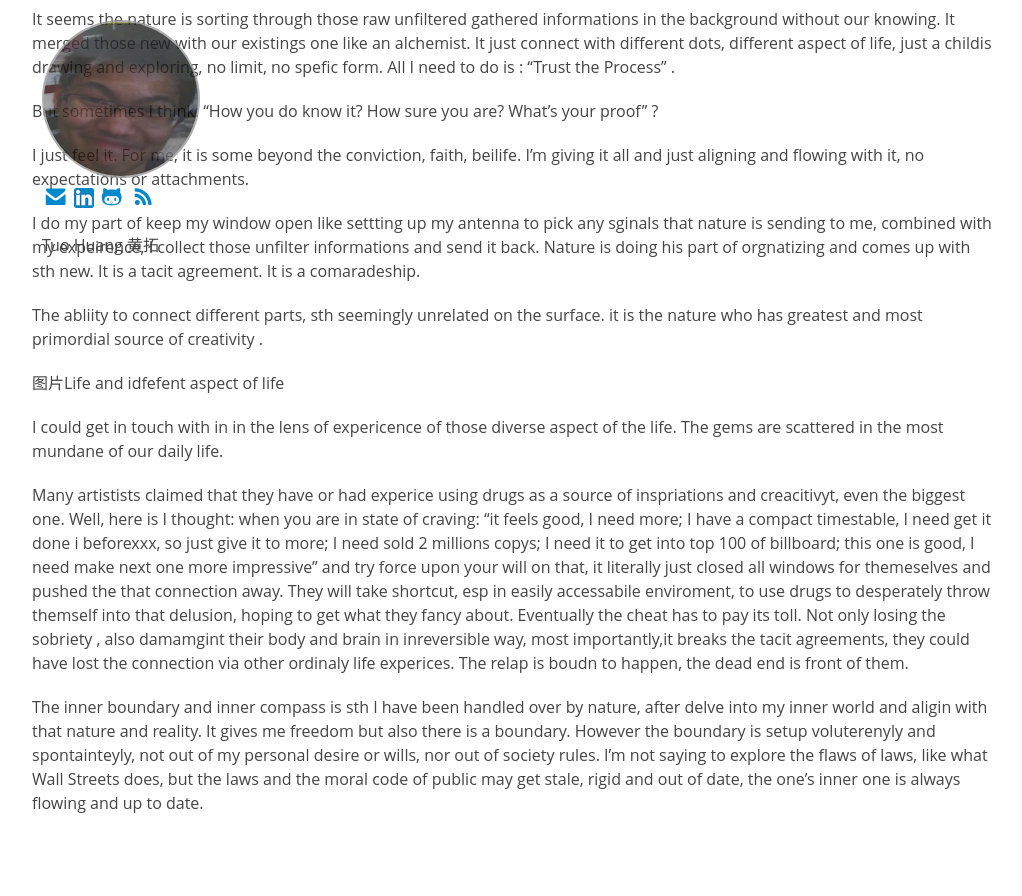
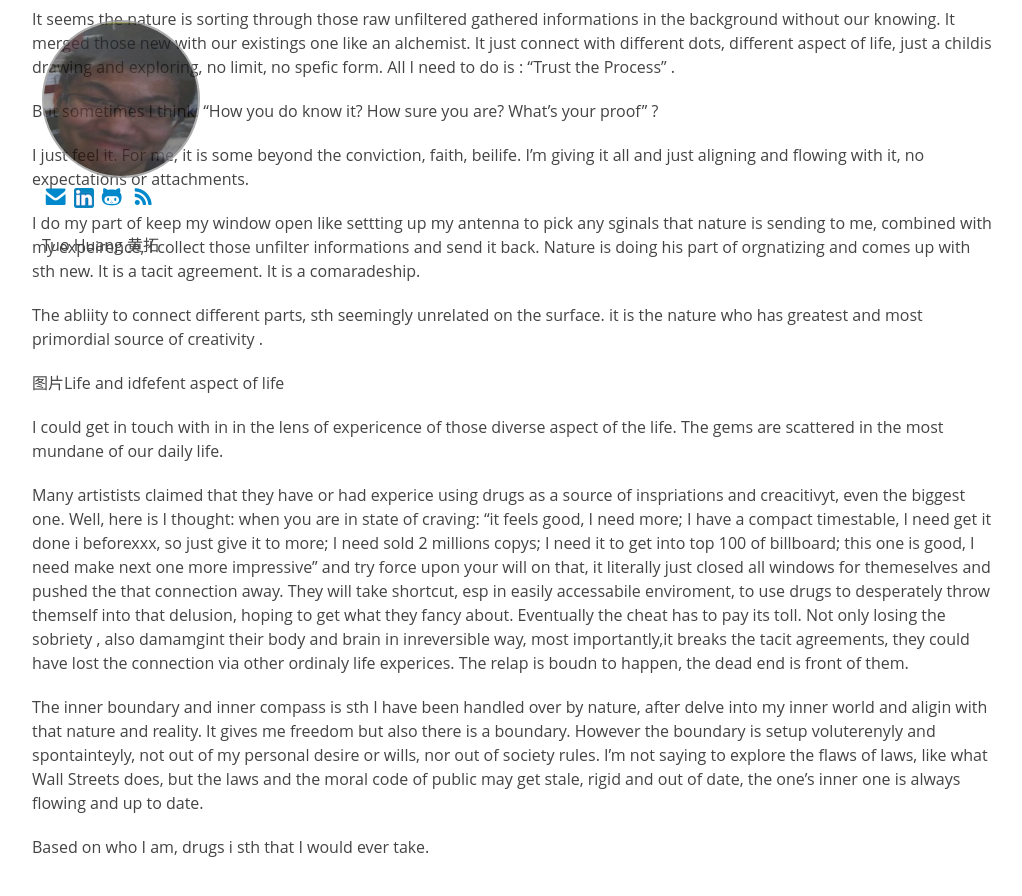
Before and after one commit to tuo/tuo.github.io, a Jekyll site: the page built from midlife crisis as programmer and AI.md, in a window 1280 px wide and 900 px high, scrolled down 4125 px. Shown: the top 896 px of the window, without its empty margins (128-1150 px from the left). Built offline with Jekyll 4.4.1, drawn with Linux system fonts in a browser that asks for light colours; our own code applies the rules of GitHub Pages for plain Markdown files; before the commit the page ends 4981 px from its top, so only the background shows below that.

Commit message:
commited

```diff
--- a/midlife crisis as programmer and AI.md
+++ b/midlife crisis as programmer and AI.md
@@ -106,6 +106,6 @@
 
 Many artistists claimed that they have or had experice using drugs as a source of inspriations and creacitivyt, even the biggest one. Well, here is I thought: when you are in state of  craving:  "it feels good, I need more; I have a compact timestable, I need get it done i beforexxx, so just give it to more; I need sold 2 millions copys; I need it to get into top 100 of billboard; this one is good, I need make next one more impressive" and try force upon your will on that,  it literally just closed all windows for themeselves and pushed the that connection away. They will take shortcut, esp in easily accessabile enviroment, to use drugs to desperately throw themself into that delusion, hoping to get what they fancy about.  Eventually the cheat has to pay its toll. Not only losing the sobriety , also damamgint their body and brain in inreversible way, most importantly,it breaks the tacit agreements,  they could have lost the connection via other ordinaly life experices. The relap is boudn to happen, the dead end is front of them.
 
+The inner boundary and inner compass is sth I have been handled over by nature, after delve into my inner world and aligin with that nature and reality.  It gives me freedom but also there is a boundary. However the boundary is setup voluterenyly and spontainteyly, not out of my personal desire or wills, nor out of society rules. I'm not saying to explore the flaws of laws, like what Wall Streets does, but the laws and the moral code of public may get stale, rigid and out of date, the one's inner one is always flowing and up to date.
 
-
-The inner boundary and inner compass is sth I have been handled over by nature, after delve into my inner world and aligin with that nature and reality.  It gives me freedom but also there is a boundary. However the boundary is setup voluterenyly and spontainteyly, not out of my personal desire or wills, nor out of society rules. I'm not saying to explore the flaws of laws, like what Wall Streets does, but the laws and the moral code of public may get stale, rigid and out of date, the one's inner one is always flowing and up to date.
+ Based on who I am, drugs i sth that I would ever take.
```
